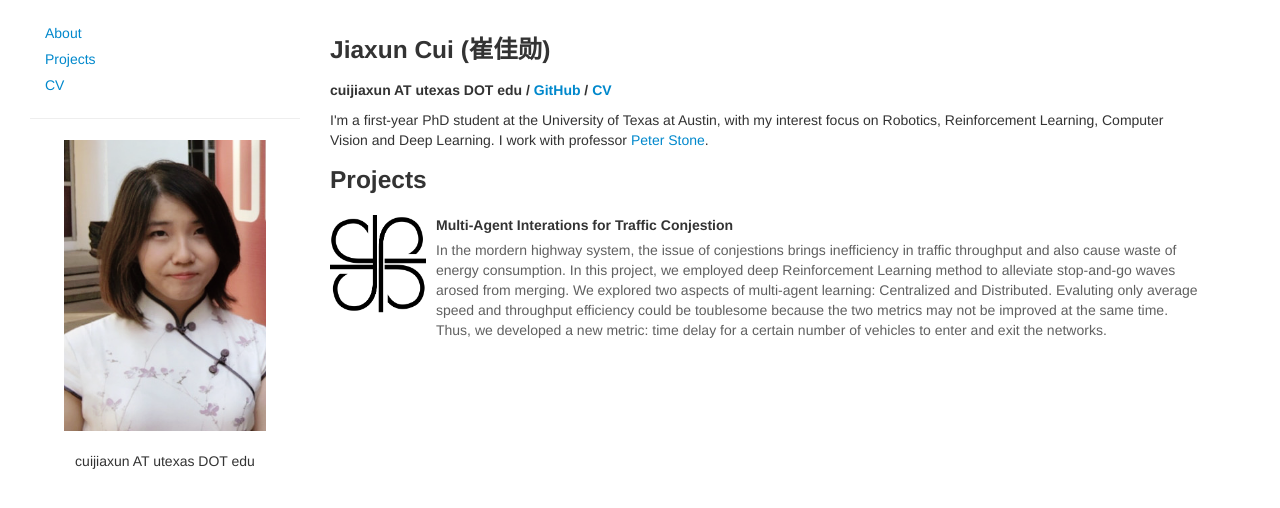
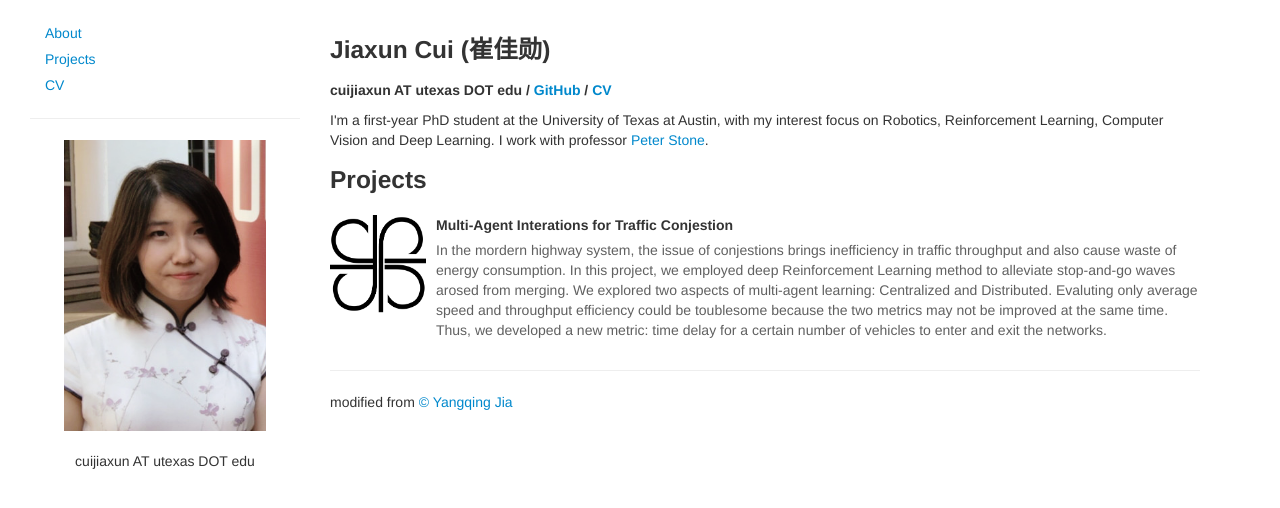
Before and after one commit to cuijiaxun/cuijiaxun.github.io, a Jekyll site: the page index.html, which Jekyll copies as it is, in a window 1280 px wide. Shown: the top 508 px of the page. Built offline with Jekyll 4.4.1, drawn with Linux system fonts in a browser that asks for light colours.

Commit message:
project description

```diff
--- a/index.html
+++ b/index.html
@@ -121,7 +121,19 @@
                     </p>
                 </div>
             </div>
+            <!-- Footer
+            ================================================== -->
+            <hr>
+            <footer class="footer">
+                 <div class="row">
+                    <div class="span12">
+                        <p>
+                            modified from <a target="_blank" href="http://daggerfs.com/">© Yangqing Jia</a>
+                        </p>
+                    </div>
+                </div>
 
+            </footer>
 
         </div>
     </div>
```
